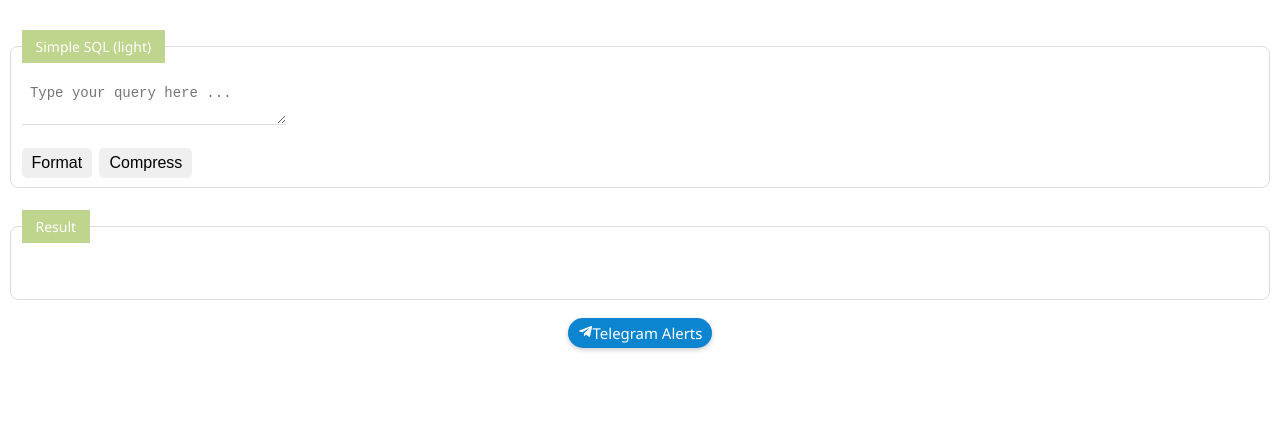
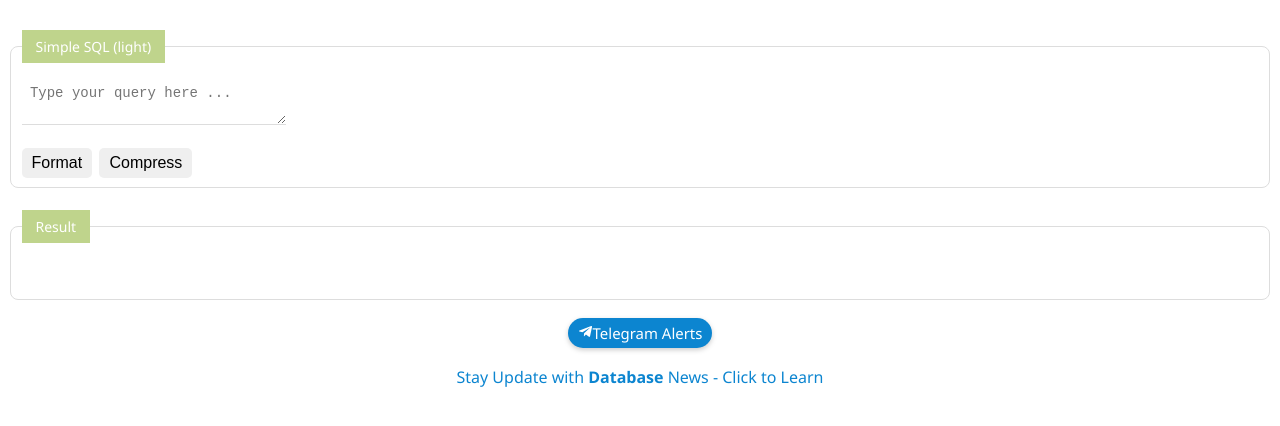
Before and after one commit to omangi/sql-format-plugin, a React (Create React App) app: page / in a window 1280 px wide. Shown: the top 426 px of the page. Built offline with nearby package versions, Linux system fonts and the light colour scheme.

Commit message:
fix color

```diff
--- a/src/App.css
+++ b/src/App.css
@@ -192,5 +192,5 @@ a {
 
 .learn-more {
     font-weight: 400;
-    color: white;
+    color: #0c85d0;
 }
```
